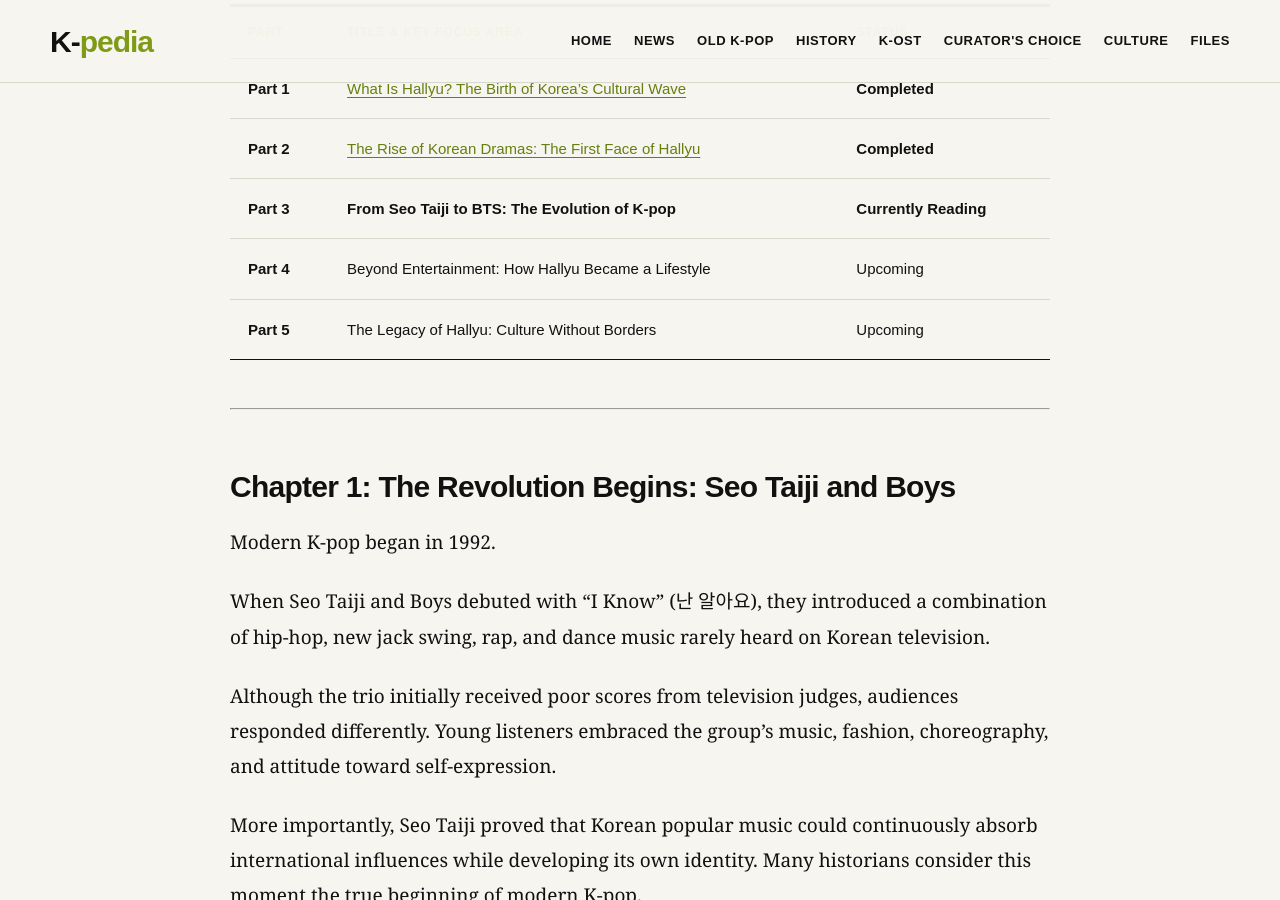
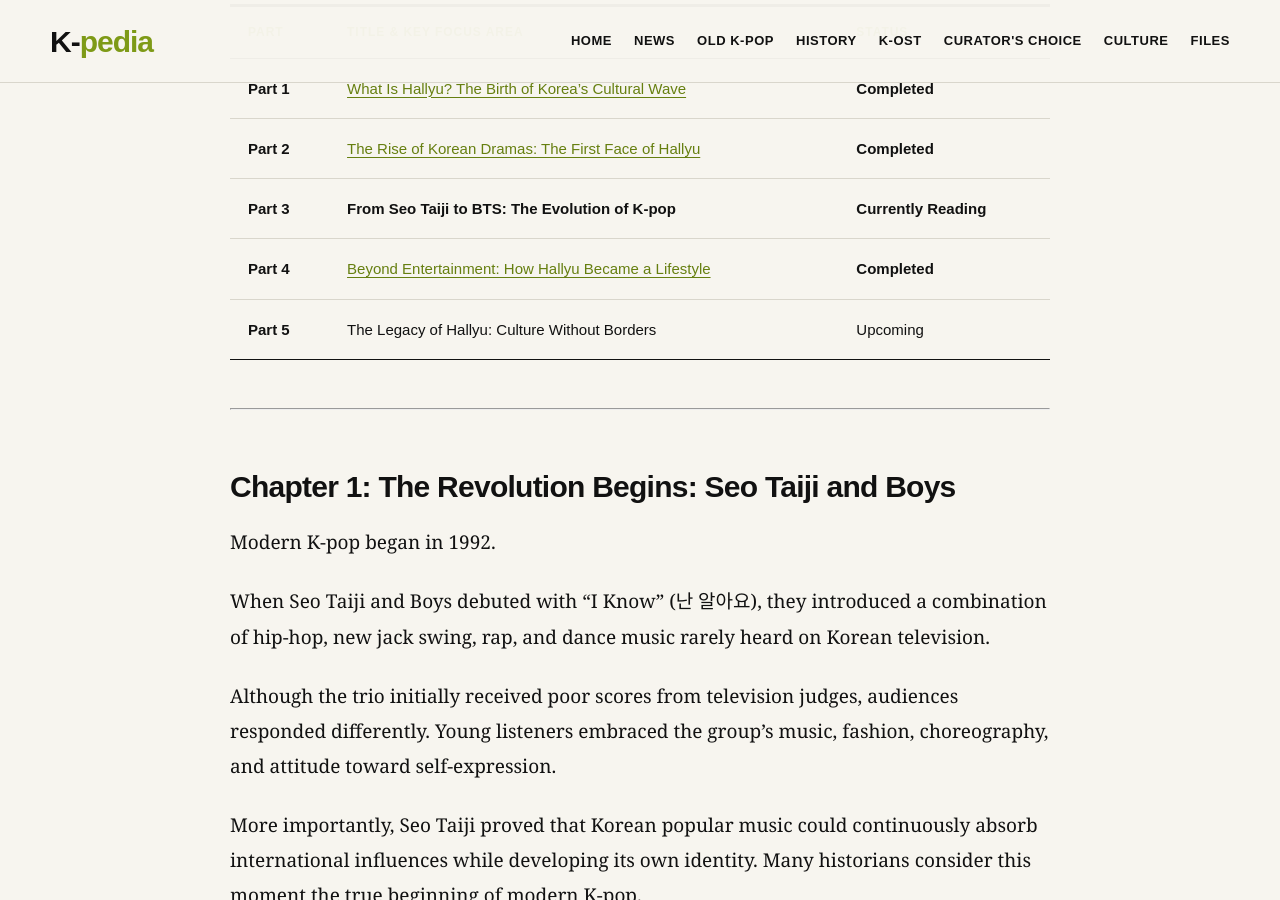
Before and after one commit to kpopkpedia/Kcurator, a Jekyll site: the page built from _posts/2026-09-21-from-seo-taiji-to-bts-the-evolution-of-k-pop-or-korean-wave-part-3.md, in a window 1280 px wide and 900 px high, scrolled down 3645 px. Built offline with Jekyll 4.4.1, drawn with Linux system fonts in a browser that asks for light colours; our own code applies the rules of GitHub Pages for plain Markdown files.

Commit message:
Update _posts/2026-09-21-from-seo-taiji-to-bts-the-evolution-of-k-pop-or-korean-wave-part-3.md (via Pages CMS)

```diff
--- a/_posts/2026-09-21-from-seo-taiji-to-bts-the-evolution-of-k-pop-or-korean-wave-part-3.md
+++ b/_posts/2026-09-21-from-seo-taiji-to-bts-the-evolution-of-k-pop-or-korean-wave-part-3.md
@@ -58,7 +58,7 @@
 | **Part 1** | [What Is Hallyu? The Birth of Korea's Cultural Wave](https://www.kcurator.com/2026/07/what-is-hallyu-birth-of-korean-wave.html) | **Completed** |
 | **Part 2** | [The Rise of Korean Dramas: The First Face of Hallyu](https://www.kcurator.com/2026/07/the-rise-of-korean-dramas-first-face-of-hallyu.html) | **Completed** |
 | **Part 3** | **From Seo Taiji to BTS: The Evolution of K-pop** | **Currently Reading** |
-| **Part 4** | Beyond Entertainment: How Hallyu Became a Lifestyle | Upcoming |
+| **Part 4** | [Beyond Entertainment: How Hallyu Became a Lifestyle](https://www.kcurator.com/2026/08/how-hallyu-became-global-lifestyle.html) | **Completed** |
 | **Part 5** | The Legacy of Hallyu: Culture Without Borders | Upcoming |
 
 
```
